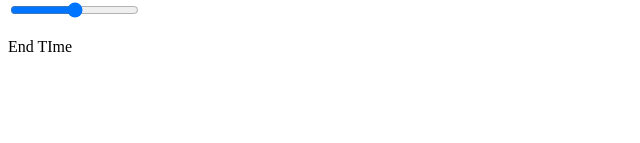
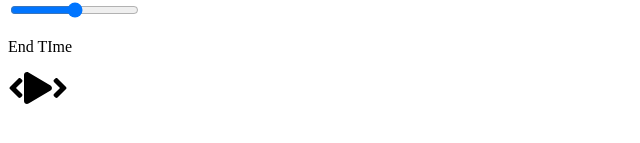
Before and after one commit to scoupar/React-Music-Player, a React (Create React App) app: page / in a window 1280 px wide. Shown: the part 231-374 px from the top of the page, without its empty margins (0-640 px from the left). Built offline with nearby package versions, Linux system fonts and the light colour scheme.

Commit message:
added player controls

```diff
--- a/src/components/Player.js
+++ b/src/components/Player.js
@@ -1,4 +1,10 @@
 import React from "react";
+import { FontAwesomeIcon } from "@fortawesome/react-fontawesome";
+import {
+  faPlay,
+  faAngleLeft,
+  faAngleRight,
+} from "@fortawesome/free-solid-svg-icons";
 
 const Player = () => {
   return (
@@ -8,7 +14,15 @@
         <input type="range" />
         <p>End TIme</p>
       </div>
-      <div className="play-control"></div>
+      <div className="play-control">
+        <FontAwesomeIcon className="skip-back" size="2x" icon={faAngleLeft} />
+        <FontAwesomeIcon className="play" size="2x" icon={faPlay} />
+        <FontAwesomeIcon
+          className="skip-forward"
+          size="2x"
+          icon={faAngleRight}
+        />
+      </div>
     </div>
   );
 };
```
